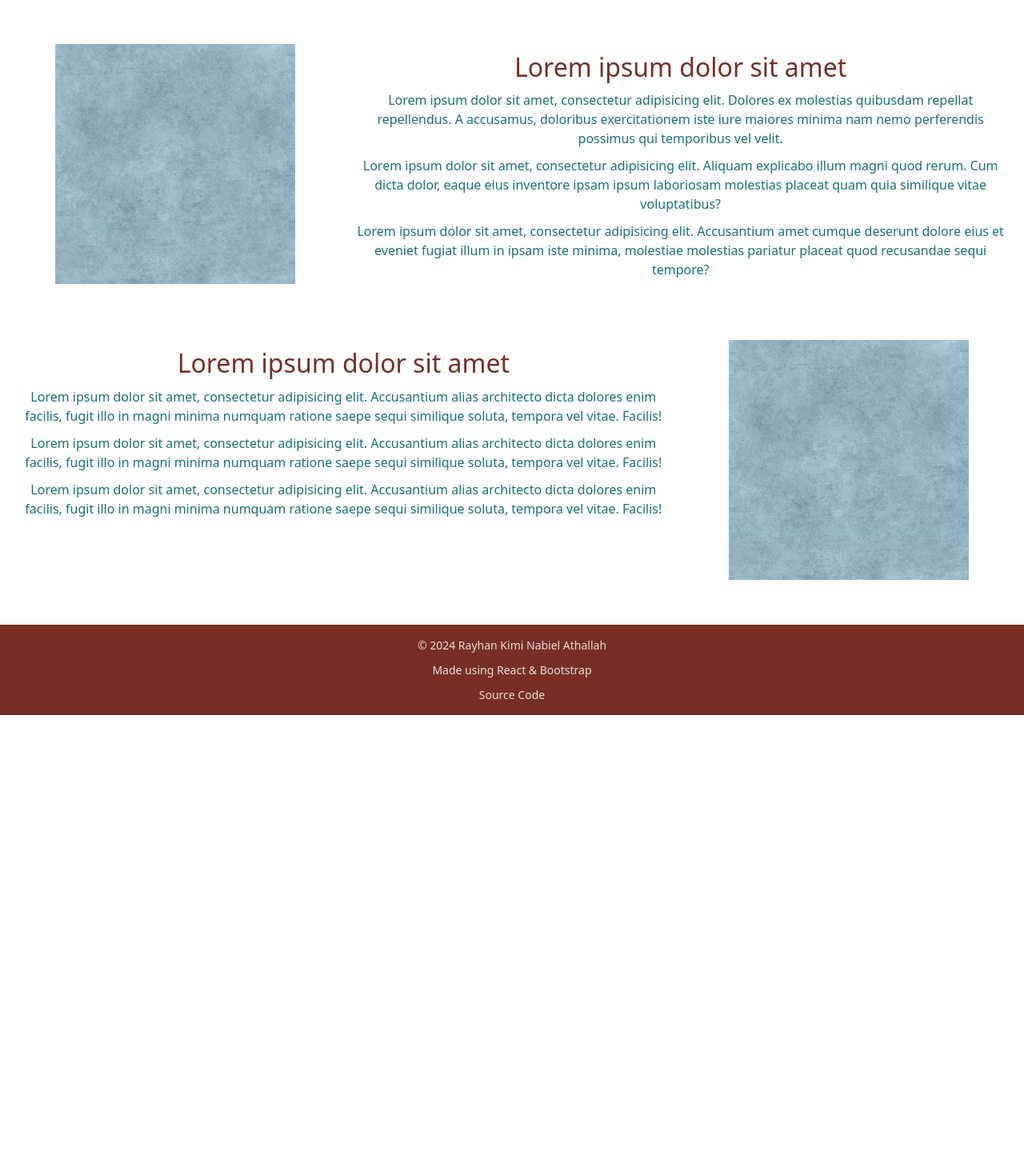
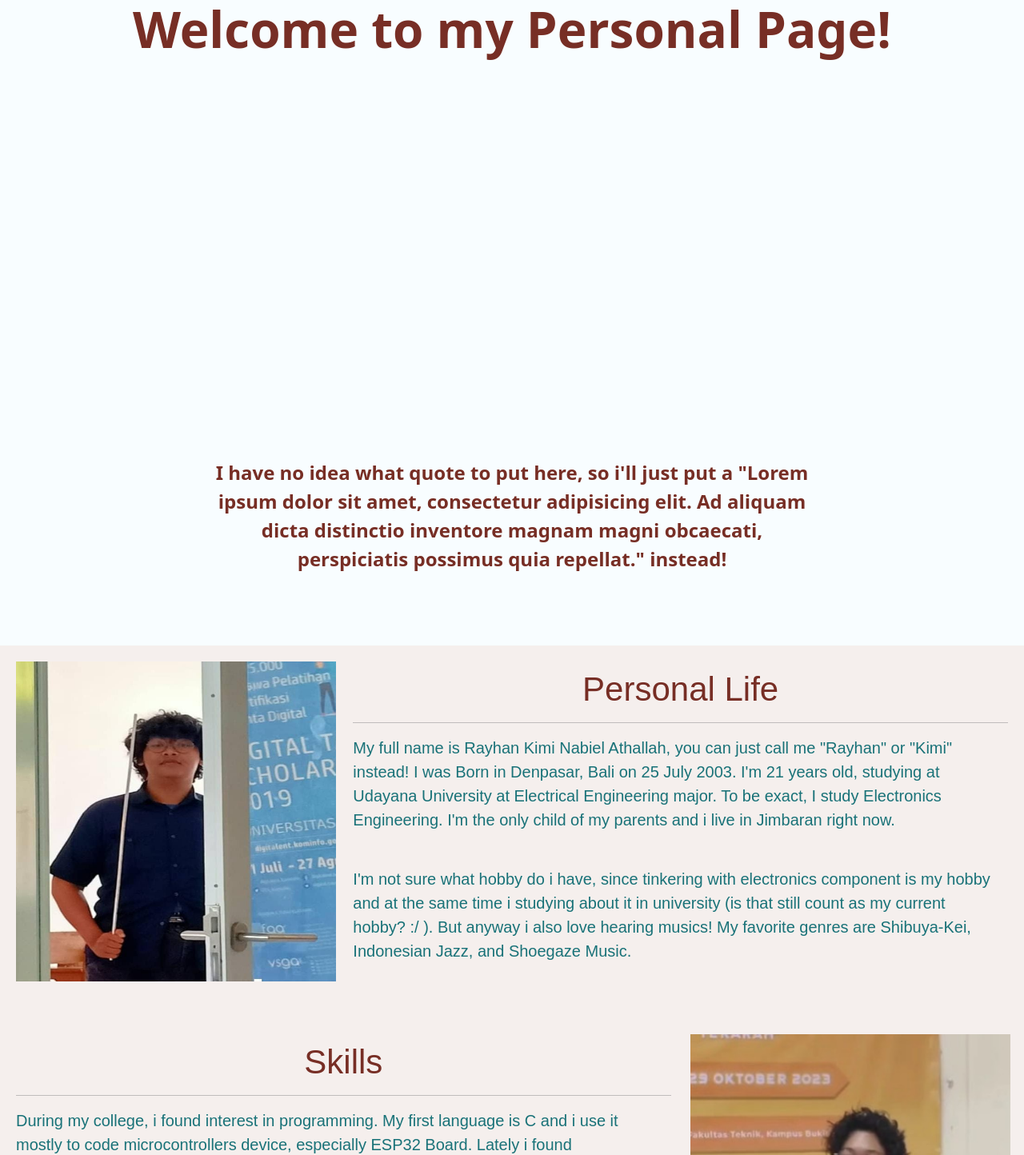
Before and after one commit to rayhankimi/rayhank-webpage, a React (Vite) app: page / in a window 1280 px wide. Shown: the part 166-1610 px from the top of the page at 80% size. Before the commit the page ends 1060 px from the top, so only its background shows below. Built offline with nearby package versions, Linux system fonts and the light colour scheme.

Commit message:
fix page allignment and add page content

```diff
--- a/src/App.css
+++ b/src/App.css
@@ -6,15 +6,39 @@
     flex-direction: column;
     align-items: center;
     justify-content: center;
-    font-size: calc(10px + 2vmin);
+    font-size: calc(20px + 2vmin);
     color: white;
 }
+.header{
+    background-color: #f8fdff;
+    color: white;
+    padding: 20px;
+    text-align: center;
+    width: 100%;
+
+}
+.row-cols-6{
+    display: flex;
+    flex-wrap: wrap;
+    justify-content: center;
+
+}
 .top-text{
-    font-size: 50px;
+    font-size: 62px;
     font-weight: bold;
     color: #772E25;
     text-align: center;
     padding: 20px 0;
+    margin-top: 50px;
+    margin-bottom: 450px;
+}
+.top-text2{
+    font-size: 24px;
+    font-weight: bold;
+    color: #772E25;
+    text-align: center;
+    padding: 20px 0;
+    margin: 250px 20% 50px;
 }
 
 .container{
@@ -25,14 +49,27 @@
     text-align: center;
     display: inline-block;
 }
+#body{
+    margin: 0;
+    padding: 0;
+    font-family: 'Inconsolata', sans-serif;
+    background-color: #f5efed;
+
+}
 h2{
+    font-size: 42px;
     margin: 10px 0;
     color: #772E25;
 }
-p{
+p {
+    font-size: 20px;
     margin: 10px 0;
     color: #197278;
-
+}
+.paragraph{
+    font-size: 20px;
+    text-align: left;
+    margin: 10px 20px 10px 0;
 }
 .col-image{
     max-width: 60%;
--- a/src/App.jsx
+++ b/src/App.jsx
@@ -1,6 +1,7 @@
 import Footer from "./Footer/Footer.jsx";
-import photo1 from "./assets/img.png"
-import pringga from './assets/brand.png';
+import photo1 from "./assets/img_1.png";
+import photo2 from "./assets/img_2.png";
+import brandImg from './assets/brand.png';
 import Navbar from "./Navbar/Navbar.jsx";
 import 'bootstrap/dist/css/bootstrap.min.css';
 import './App.css';
@@ -8,26 +9,35 @@ import './App.css';
 function App() {
 
     return (
-        <div className="main-page">
+        <div>
+            <Navbar logo={brandImg}/>
+            <div className="header">
+                <p className="top-text"> Welcome to my Personal Page!</p>
+                <p className="top-text2"> I have no idea what quote to put here, so i'll just put a "Lorem ipsum dolor
+                    sit amet, consectetur adipisicing elit. Ad aliquam dicta distinctio inventore magnam magni
+                    obcaecati, perspiciatis possimus quia repellat." instead!</p>
+            </div>
 
-            <Navbar logo={pringga}/>
-            <p className="top-text"> Lorem Ipsum sit Dolot Amet!</p>
+            <div id="body">
                 <div className="container">
                     <div className="row">
                         <div className="col-md-4">
-                        <img src={photo1} height="300" width="300"/>
+                            <img src={photo1} height="400" width="400"/>
                         </div>
                         <div className="col-md-8">
-                        <h2> Lorem ipsum dolor sit amet</h2>
-                        <p>Lorem ipsum dolor sit amet, consectetur adipisicing elit. Dolores ex molestias quibusdam
-                            repellat repellendus. A accusamus, doloribus exercitationem iste iure maiores minima nam
-                            nemo perferendis possimus qui temporibus vel velit.</p>
-                        <p>Lorem ipsum dolor sit amet, consectetur adipisicing elit. Aliquam explicabo illum magni quod
-                            rerum. Cum dicta dolor, eaque eius inventore ipsam ipsum laboriosam molestias placeat quam
-                            quia similique vitae voluptatibus?</p>
-                        <p>Lorem ipsum dolor sit amet, consectetur adipisicing elit. Accusantium amet cumque deserunt
-                            dolore eius et eveniet fugiat illum in ipsam iste minima, molestiae molestias pariatur
-                            placeat quod recusandae sequi tempore?</p>
+                            <h2> Personal Life </h2> <hr/>
+                            <p className="paragraph"> My full name is Rayhan Kimi Nabiel Athallah, you can just call me
+                                "Rayhan" or "Kimi"
+                                instead! I was Born in Denpasar, Bali on 25 July 2003. I'm 21 years old, studying at
+                                Udayana University at Electrical Engineering major. To be exact, I study Electronics
+                                Engineering. I'm the only child of my parents and i live in Jimbaran right now.</p>
+                            <br/>
+                            <p className="paragraph"> I'm not sure what hobby do i have, since tinkering with
+                                electronics component is my
+                                hobby and at the same time i studying about it in university (is that still count as my
+                                current hobby? :/ ). But anyway i also love hearing musics! My favorite genres are
+                                Shibuya-Kei, Indonesian Jazz, and Shoegaze Music.</p>
+                            <p className="paragraph"></p>
                         </div>
 
                     </div>
@@ -35,19 +45,26 @@ function App() {
                 <div className="container">
                     <div className="row">
                         <div className="col-md-8">
-                        <h2> Lorem ipsum dolor sit amet</h2>
-                        <p>Lorem ipsum dolor sit amet, consectetur adipisicing elit. Accusantium alias architecto dicta
-                            dolores enim facilis, fugit illo in magni minima numquam ratione saepe sequi similique
-                            soluta, tempora vel vitae. Facilis!</p>
-                        <p>Lorem ipsum dolor sit amet, consectetur adipisicing elit. Accusantium alias architecto dicta
-                            dolores enim facilis, fugit illo in magni minima numquam ratione saepe sequi similique
-                            soluta, tempora vel vitae. Facilis!</p>
-                        <p>Lorem ipsum dolor sit amet, consectetur adipisicing elit. Accusantium alias architecto dicta
-                            dolores enim facilis, fugit illo in magni minima numquam ratione saepe sequi similique
-                            soluta, tempora vel vitae. Facilis!</p>
+                            <h2> Skills </h2> <hr/>
+                            <p className="paragraph"> During my college, i found interest in programming. My first
+                                language is C and i use it mostly to code microcontrollers device, especially ESP32
+                                Board. Lately i found programming in Python tend to be more interesting. Now, i use
+                                Python in most of project, such as MicroPython, TensorFlow, Django REST, Pandas, and
+                                Numpy </p> <br/>
+                            <p className="paragraph"> Beside Python, i also have good understanding in JavaScript with
+                                ReactJS. I also know
+                                little about HTML and CSS using Bootstrap. I also want to learn TypeScript in
+                                future.</p> <br/>
+                            <p className="paragraph"> And last thing, i excel at microcontrollers device especially
+                                ESP32 and Raspberry Pi. I know how to design small-scale PCB and code in Arduino, but
+                                lately i spent lot of time coding in Micropython. I
+                                worked on many Internet of Things (IoT) projects using
+                                Firebase API and self-made API using Django Rest as a backend</p>
+
                         </div>
-                    <div className="col-md-4 col-image">
-                        <img src={photo1} height="300" width="300"/>
+                        <div className="col-md-4">
+                            <img src={photo2} height="400" width="400"/>
+                        </div>
                     </div>
                 </div>
             </div>
```
Also changed, not shown: src/assets/img_1.png (added), src/assets/img_2.png (added). Lines whose indentation alone changed are shown as unchanged.
